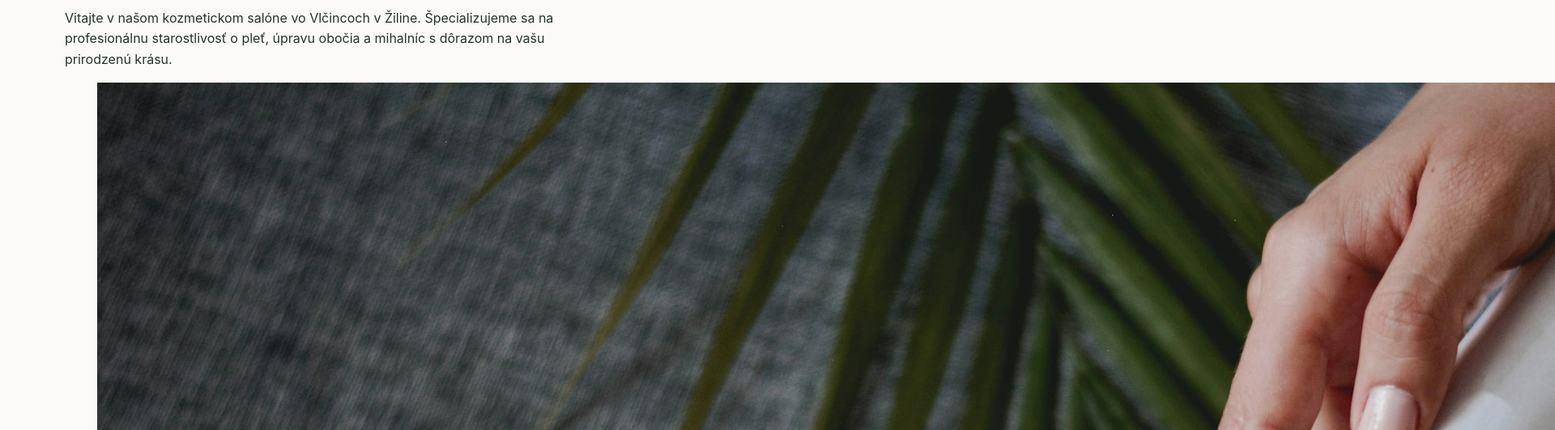
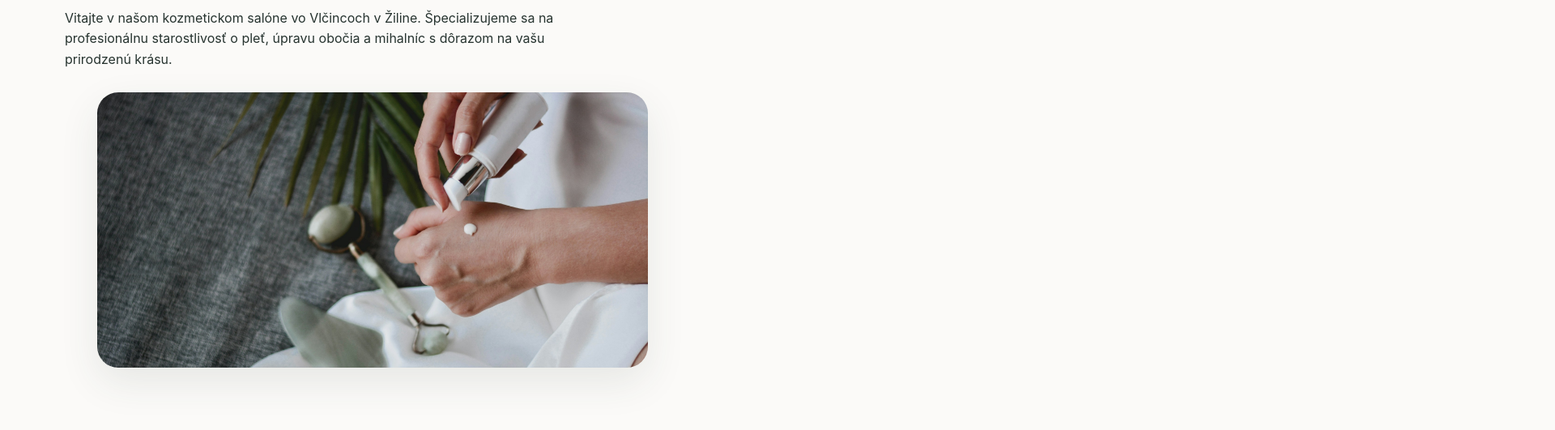
Before and after one commit to pallova9/kozmetick-sal-n, a plain HTML site: page o-nas.html in a window 1280 px wide. Shown: the part 224-755 px from the top of the page at 81% size, 1920 px wide, since content can reach past the window. Drawn offline with Linux system fonts and the light colour scheme.

Commit message:
Add styles for about photo section

```diff
--- a/styles.css
+++ b/styles.css
@@ -488,3 +488,16 @@ button:focus-visible {
     linear-gradient(rgba(255, 255, 255, 0.25), rgba(20, 28, 22, 0.35)),
     url("img/lashes.jpg") center / cover no-repeat;
 }
+.about-photo {
+  margin-top: 1.75rem;
+  max-width: 680px;
+}
+
+.about-photo img {
+  display: block;
+  width: 100%;
+  max-height: 340px;
+  object-fit: cover;
+  border-radius: var(--radius-lg, 16px);
+  box-shadow: var(--shadow);
+}
```
